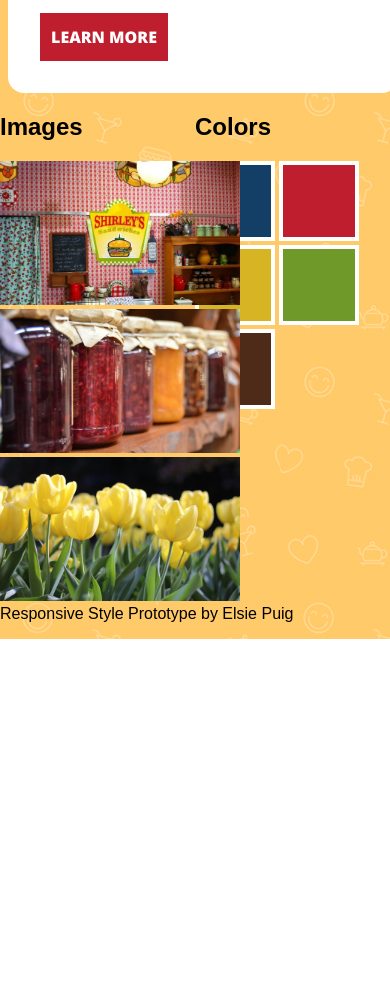
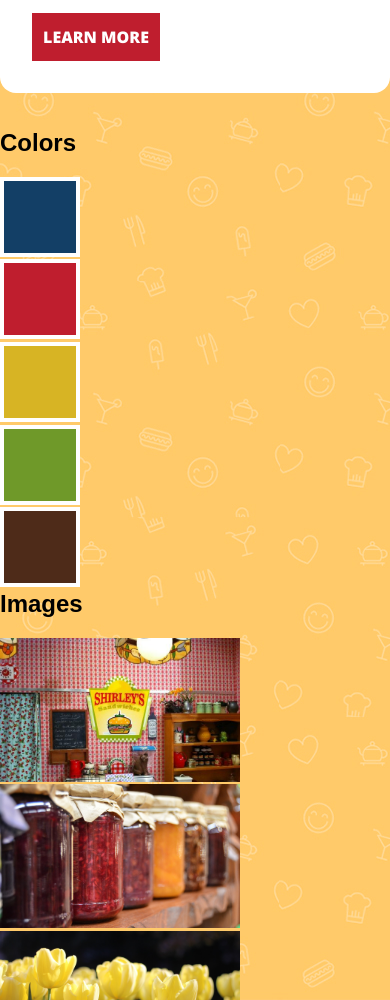
Before and after one commit to epuigsant/project_final2_puig_elsie, a plain HTML site: page index.html in a window 390 px wide. Shown: the part 1000-2000 px from the top of the page. Before the commit the page ends 1639 px from the top, so only its background shows below. Drawn offline with nearby package versions, Linux system fonts and the light colour scheme; a web font is replaced by a local one.

Commit message:
add media queries to improve responsiveness

```diff
--- a/css/main.css
+++ b/css/main.css
@@ -99,6 +99,7 @@ article {
     padding: 2em;
     background-color: #ffffff;
     margin-left: 0.5em;
+    margin-bottom: 1em;
     border-radius: 1em;
 }
 
@@ -119,7 +120,7 @@ article p {
     font-family: 'Open Sans', sans-serif;
 }
 
-section {
+aside {
     float: right;
     width: calc(100% / 2);
 }
@@ -182,6 +183,11 @@ img {
 @media all and (max-width: 600px) {
     article {
         width: calc(100% / 2 * 2);
+        float: right;
+    }
+    aside {
+        float: left;
+        width:  calc(100% / 3)
     }
 }
 
@@ -206,3 +212,13 @@ article a {
     font-weight: 300;
     color: #bf1e2e;
 }
+
+footer {
+    width: 100%;
+    background-color: #133f66;
+    font-family: 'Delius Swash Caps', cursive;
+    color: #ffffff;
+    height: 3em;
+    text-align: center;
+    font-size: 1.5em;
+}
--- a/index.html
+++ b/index.html
@@ -33,6 +33,7 @@
             <p>Praesent blandit leo justo, eu porttitor dui feugiat et. Maecenas consequat, dui nec porta finibus, urna ligula imperdiet est, id lacinia lorem libero id quam. Integer rutrum mauris eget felis porttitor sollicitudin. Praesent eu fermentum massa. Aliquam egestas mauris elit. Suspendisse odio risus, pulvinar non augue ac, euismod convallis nibh. In hac habitasse platea dictumst. Nullam tincidunt neque in elit blandit, sit amet mollis felis accumsan. </p>
             <button name="sample cta button">Learn More</button>
         </article>
+        <aside>
             <h1 class="visuallyhidden">Colors and Textures</h1>
             <section>
                 <h2>Colors</h2>
@@ -56,6 +57,7 @@
                 </ul>
                 </div>
             </section>
+        </aside>
     </main>
     <footer>
         <p>Responsive Style Prototype by Elsie Puig</p>
```
Lines whose indentation alone changed are shown as unchanged.
